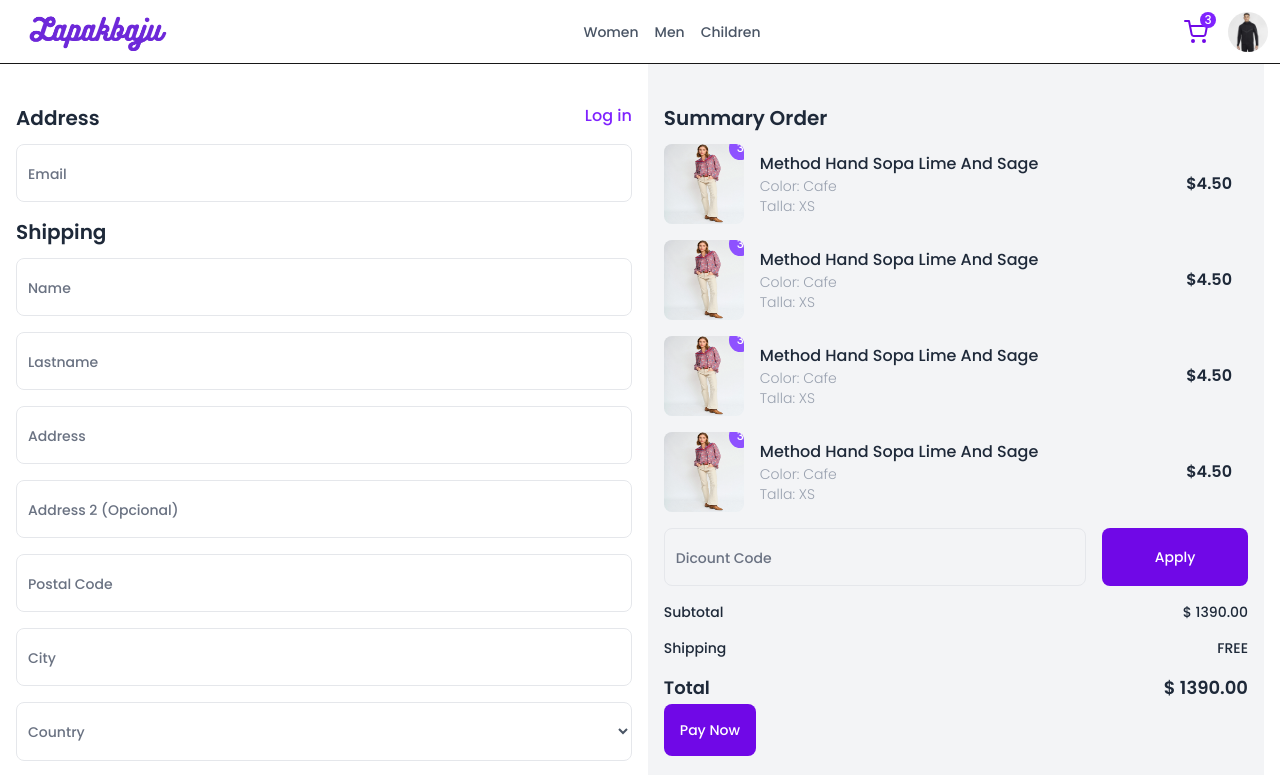
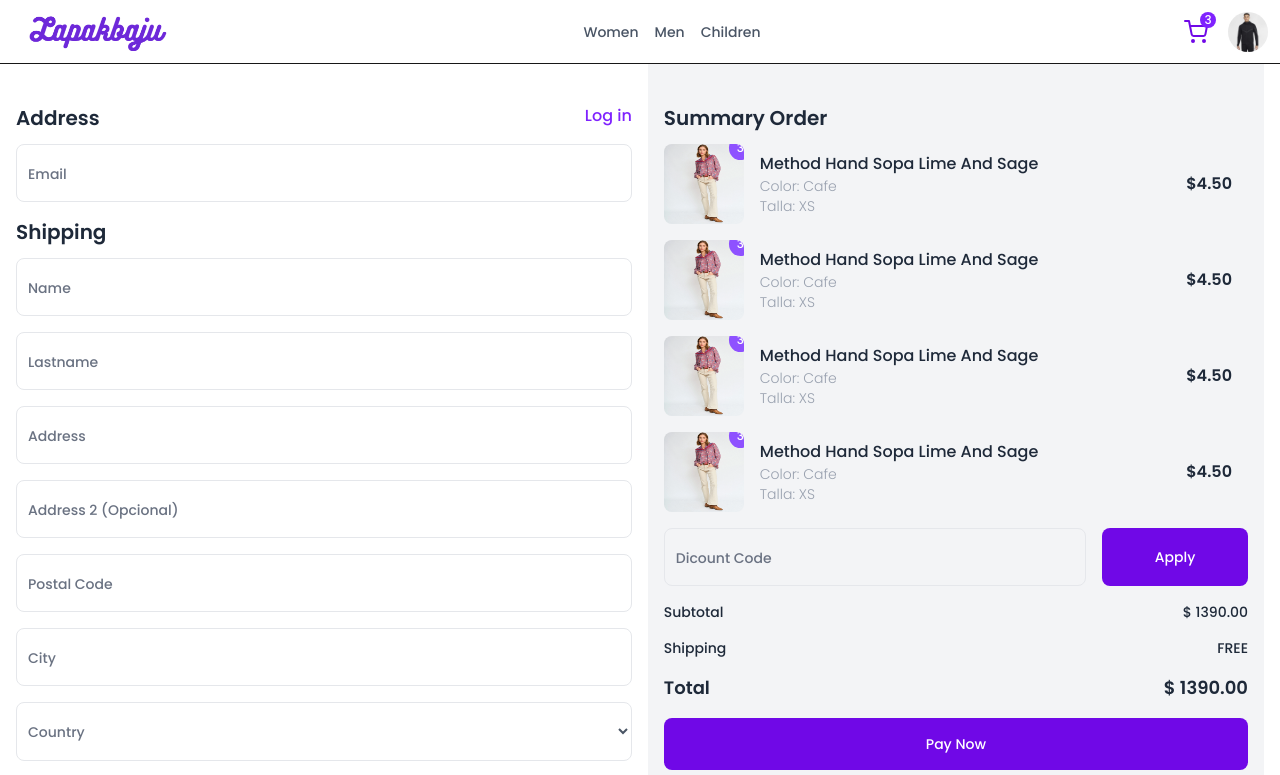
Before and after one commit to HLena/lapakbaju-store, a Next.js app: page /checkout in a window 1280 px wide. Shown: the top 775 px of the page. Built offline with nearby package versions, Linux system fonts and the light colour scheme.

Commit message:
style: update styles

```diff
--- a/src/components/ui/form/Button.tsx
+++ b/src/components/ui/form/Button.tsx
@@ -14,7 +14,7 @@ const Button = ({label, className, onClick, type = "btn", href ="" }: Props) =>
       <Link
         href={ href }
         onClick={ onClick }
-        className={`p-4 bg-violet-700 text-white rounded-lg w-full mb-4 text-sm text-center ${className}`}>
+        className={`block p-4 bg-violet-700 text-white rounded-lg w-full mb-4 text-sm text-center ${className}`}>
           {label}
       </Link>
     )
--- a/src/components/ui/navbar/Navbar.tsx
+++ b/src/components/ui/navbar/Navbar.tsx
@@ -36,7 +36,7 @@ const Navbar = () => {
 
   return (
       <div
-        className="fixed top-0 right-0 left-0 w-full h-16 bg-white flex justify-between items-center py-2 px-3 gap-3 border-b"
+        className="fixed top-0 right-0 left-0 w-full h-16 bg-white flex justify-between items-center py-2 px-3 gap-3 border-b z-100"
       >
         <div className="flex text-3xl text-purple-700 font-bold">
           <BiMenuAltLeft onClick={toggleNavbarMenu} className='md:hidden'/>
```
